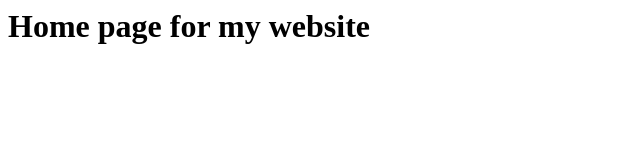
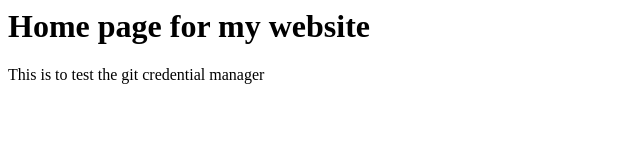
Before and after one commit to amos-hodges/amos-hodges.github.io, a plain HTML site: page index.html in a window 1280 px wide. Shown: the whole page, without its empty margins (0-640 px from the left). Drawn offline with Linux system fonts and the light colour scheme.

Commit message:
testcommit

```diff
--- a/index.html
+++ b/index.html
@@ -8,5 +8,7 @@
 </head>
 <body>
     <h1>Home page for my website</h1>
+    <p>This is to test the git credential manager
+    </p>
 </body>
 </html>
```
